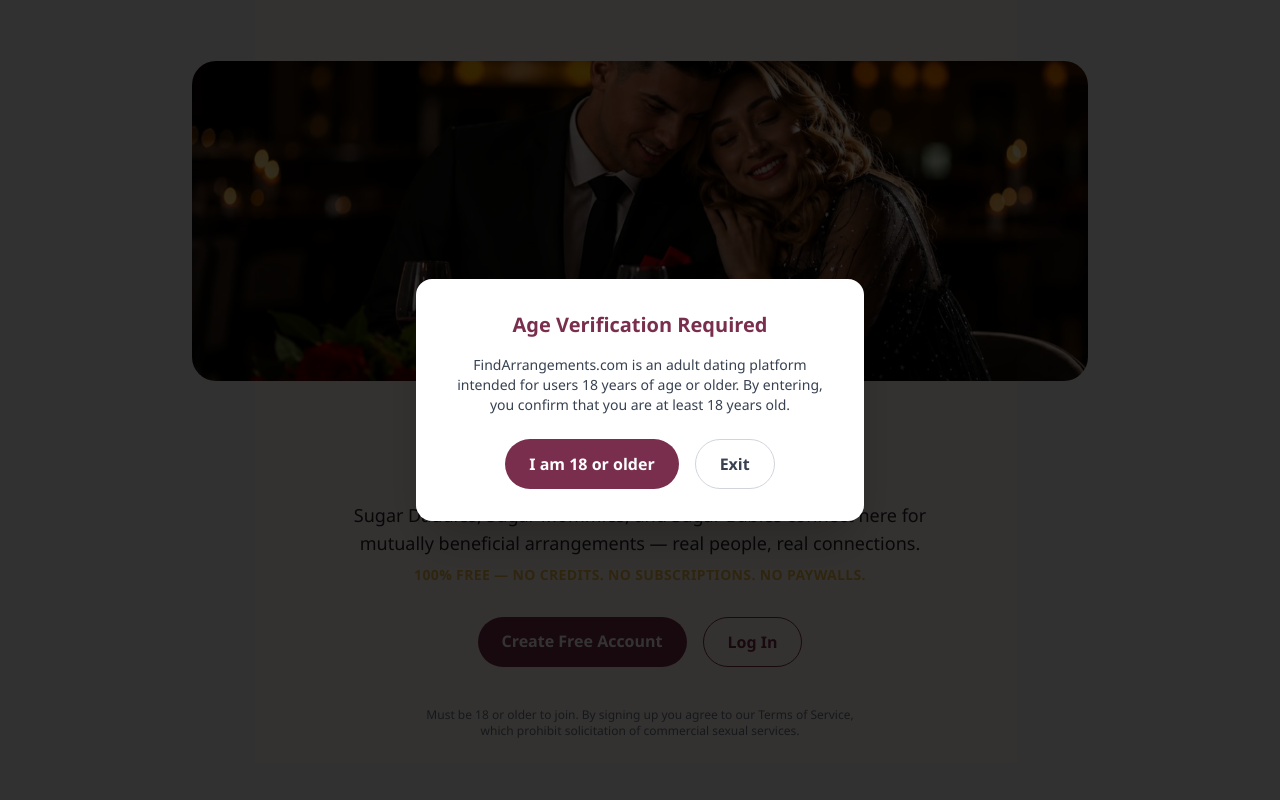
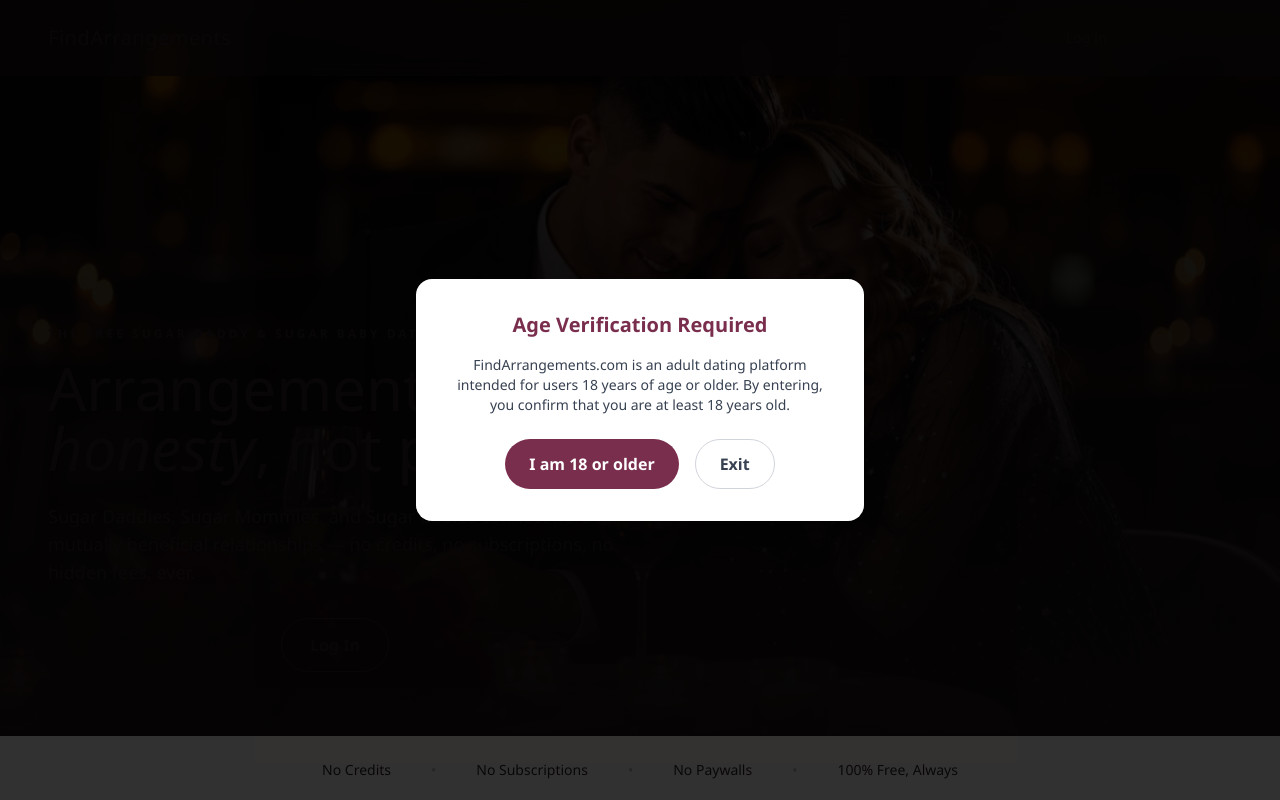
Before and after one commit to thefreeseeking-web/findarrangements, a Next.js app: page / in a window 1280 px wide. Shown: the top 800 px of the page. Built offline with nearby package versions, Linux system fonts and the light colour scheme.

Commit message:
Update page.tsx

```diff
--- a/app/page.tsx
+++ b/app/page.tsx
@@ -3,52 +3,158 @@
 
 export default function HomePage() {
   return (
-    <main className="min-h-screen flex flex-col items-center justify-center px-6 text-center py-12">
-      <div className="w-full max-w-4xl rounded-3xl overflow-hidden mb-8 relative h-64 md:h-80">
+    <main>
+      {/* NAV */}
+      <nav className="fixed top-0 left-0 right-0 z-40 flex items-center justify-between px-6 md:px-12 py-5 backdrop-blur-md bg-[#1a1014]/70">
+        <span className="font-display text-xl tracking-wide" style={{ color: 'var(--cream)' }}>
+          FindArrangements
+        </span>
+        <div className="flex items-center gap-6">
+          <Link href="/login" className="text-sm hidden sm:inline" style={{ color: 'var(--muted)' }}>
+            Log In
+          </Link>
+          <Link
+            href="/signup"
+            className="text-sm font-semibold px-5 py-2 rounded-full"
+            style={{ backgroundColor: 'var(--gold)', color: '#1a1014' }}
+          >
+            Join Free
+          </Link>
+        </div>
+      </nav>
+
+      {/* HERO */}
+      <section className="relative h-[92vh] min-h-[560px] w-full flex items-end">
         <Image
           src="/images/hero.jpeg"
-          alt="Meet generous partners on FindArrangements"
+          alt="Sugar dating on FindArrangements"
           fill
+          priority
           style={{ objectFit: 'cover' }}
-          priority
+          className="brightness-[0.55]"
         />
-      </div>
-
-      <h1 className="text-4xl font-bold mb-2" style={{ color: 'var(--brand-primary)' }}>
-        FindArrangements
-      </h1>
-      <p className="text-base font-semibold mb-4 max-w-xl" style={{ color: 'var(--brand-primary)' }}>
+        <div
+          className="absolute inset-0"
+          style={{
+            background:
+              'linear-gradient(180deg, rgba(26,16,20,0.1) 0%, rgba(26,16,20,0.55) 55%, rgba(26,16,20,0.95) 100%)',
+          }}
+        />
+        <div className="relative z-10 px-6 md:px-12 pb-16 max-w-3xl">
+          <p
+            className="text-xs uppercase tracking-[0.25em] mb-4 font-semibold"
+            style={{ color: 'var(--gold)' }}
+          >
             The Free Sugar Daddy &amp; Sugar Baby Dating Site
           </p>
-      <p className="text-lg mb-2 max-w-xl">
+          <h1 className="font-display text-4xl md:text-6xl leading-tight mb-6" style={{ color: 'var(--cream)' }}>
+            Arrangements built on{' '}
+            <span className="gold-underline italic" style={{ color: 'var(--gold)' }}>
+              honesty
+            </span>
+            , not paywalls.
+          </h1>
+          <p className="text-base md:text-lg mb-8 max-w-xl" style={{ color: 'var(--muted)' }}>
             Sugar Daddies, Sugar Mommies, and Sugar Babies connect here for
-        mutually beneficial arrangements — real people, real connections.
+            mutually beneficial relationships — no credits, no subscriptions,
+            no hidden fees, ever.
           </p>
-      <p className="text-sm font-semibold uppercase tracking-wide mb-8" style={{ color: 'var(--brand-accent)' }}>
-        100% Free — No Credits. No Subscriptions. No Paywalls.
-      </p>
-
           <div className="flex gap-4">
             <Link
               href="/signup"
-          className="px-6 py-3 rounded-full text-white font-semibold"
-          style={{ backgroundColor: 'var(--brand-primary)' }}
+              className="px-7 py-3.5 rounded-full font-semibold"
+              style={{ backgroundColor: 'var(--gold)', color: '#1a1014' }}
             >
               Create Free Account
             </Link>
             <Link
               href="/login"
-          className="px-6 py-3 rounded-full font-semibold border"
-          style={{ borderColor: 'var(--brand-primary)', color: 'var(--brand-primary)' }}
+              className="px-7 py-3.5 rounded-full font-semibold border"
+              style={{ borderColor: 'var(--muted)', color: 'var(--cream)' }}
             >
               Log In
             </Link>
           </div>
+        </div>
+      </section>
 
-      <p className="mt-10 text-xs text-gray-500 max-w-md">
-        Must be 18 or older to join. By signing up you agree to our Terms of
-        Service, which prohibit solicitation of commercial sexual services.
+      {/* TRUST BAR */}
+      <section
+        className="w-full py-6 px-6 md:px-12 flex flex-wrap items-center justify-center gap-x-10 gap-y-3 text-sm font-medium"
+        style={{ backgroundColor: 'var(--surface)', color: 'var(--gold)' }}
+      >
+        <span>No Credits</span>
+        <span className="opacity-30">•</span>
+        <span>No Subscriptions</span>
+        <span className="opacity-30">•</span>
+        <span>No Paywalls</span>
+        <span className="opacity-30">•</span>
+        <span>100% Free, Always</span>
+      </section>
+
+      {/* HOW IT WORKS */}
+      <section className="px-6 md:px-12 py-20 max-w-5xl mx-auto">
+        <h2 className="font-display text-3xl md:text-4xl mb-12 text-center" style={{ color: 'var(--cream)' }}>
+          How it works
+        </h2>
+        <div className="grid md:grid-cols-3 gap-10">
+          {[
+            {
+              step: '01',
+              title: 'Create your profile',
+              body: 'Tell your story, add your photos, and set what you\u2019re looking for \u2014 Sugar Daddy, Sugar Mommy, or Sugar Baby.',
+            },
+            {
+              step: '02',
+              title: 'Browse & connect',
+              body: 'Like the profiles that catch your eye. When it\u2019s mutual, a private chat opens instantly.',
+            },
+            {
+              step: '03',
+              title: 'Meet on your terms',
+              body: 'Talk freely, exchange contact details whenever you\u2019re ready \u2014 no paywall stands between you and a real connection.',
+            },
+          ].map((item) => (
+            <div key={item.step}>
+              <p className="font-display text-lg mb-3" style={{ color: 'var(--gold)' }}>
+                {item.step}
               </p>
+              <h3 className="text-lg font-semibold mb-2" style={{ color: 'var(--cream)' }}>
+                {item.title}
+              </h3>
+              <p className="text-sm leading-relaxed" style={{ color: 'var(--muted)' }}>
+                {item.body}
+              </p>
+            </div>
+          ))}
+        </div>
+      </section>
+
+      {/* CTA BAND */}
+      <section
+        className="px-6 md:px-12 py-16 text-center"
+        style={{ backgroundColor: 'var(--berry)' }}
+      >
+        <h2 className="font-display text-3xl mb-4" style={{ color: 'var(--cream)' }}>
+          Your arrangement is waiting.
+        </h2>
+        <Link
+          href="/signup"
+          className="inline-block px-8 py-3.5 rounded-full font-semibold mt-2"
+          style={{ backgroundColor: 'var(--gold)', color: '#1a1014' }}
+        >
+          Create Free Account
+        </Link>
+      </section>
+
+      {/* FOOTER */}
+      <footer className="px-6 md:px-12 py-10 text-center" style={{ backgroundColor: 'var(--bg-deep)' }}>
+        <p className="text-xs max-w-md mx-auto" style={{ color: 'var(--muted)' }}>
+          Must be 18 or older to join. By signing up you agree to our Terms
+          of Service, which prohibit solicitation of commercial sexual
+          services.
+        </p>
+      </footer>
     </main>
   );
 }
```
Lines whose indentation alone changed are shown as unchanged.
